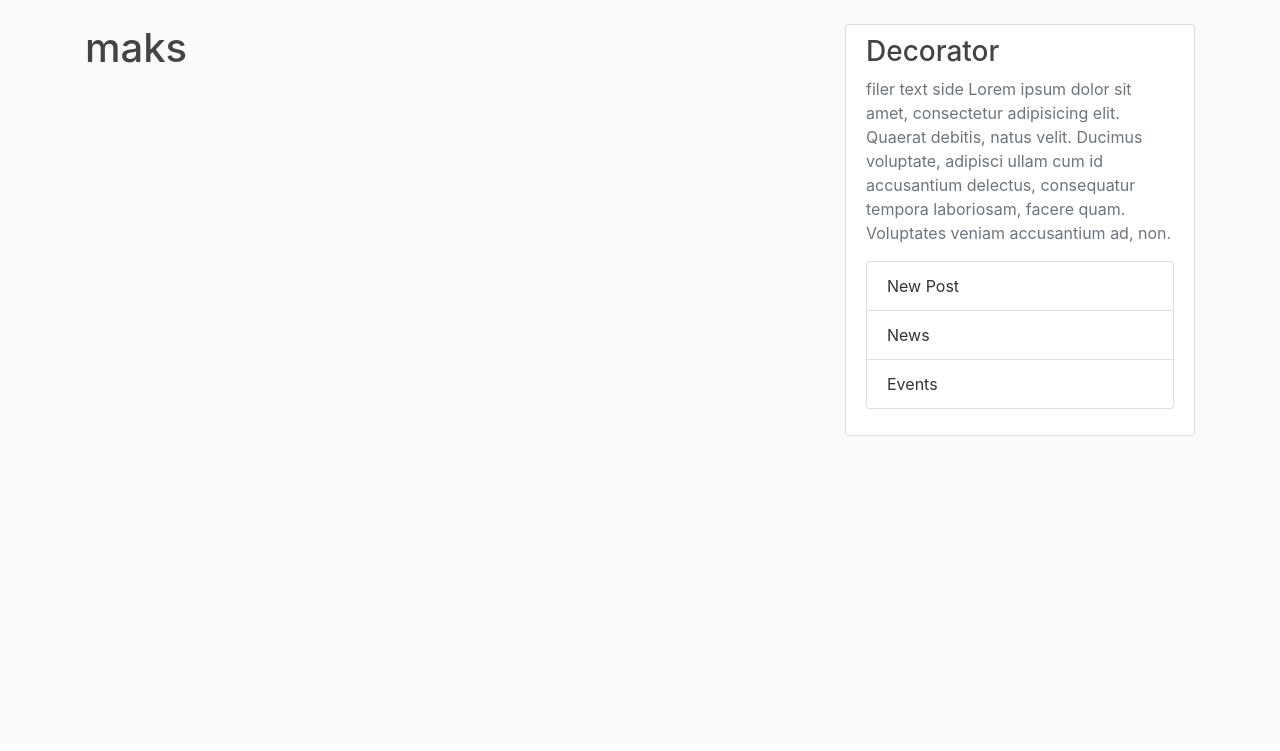
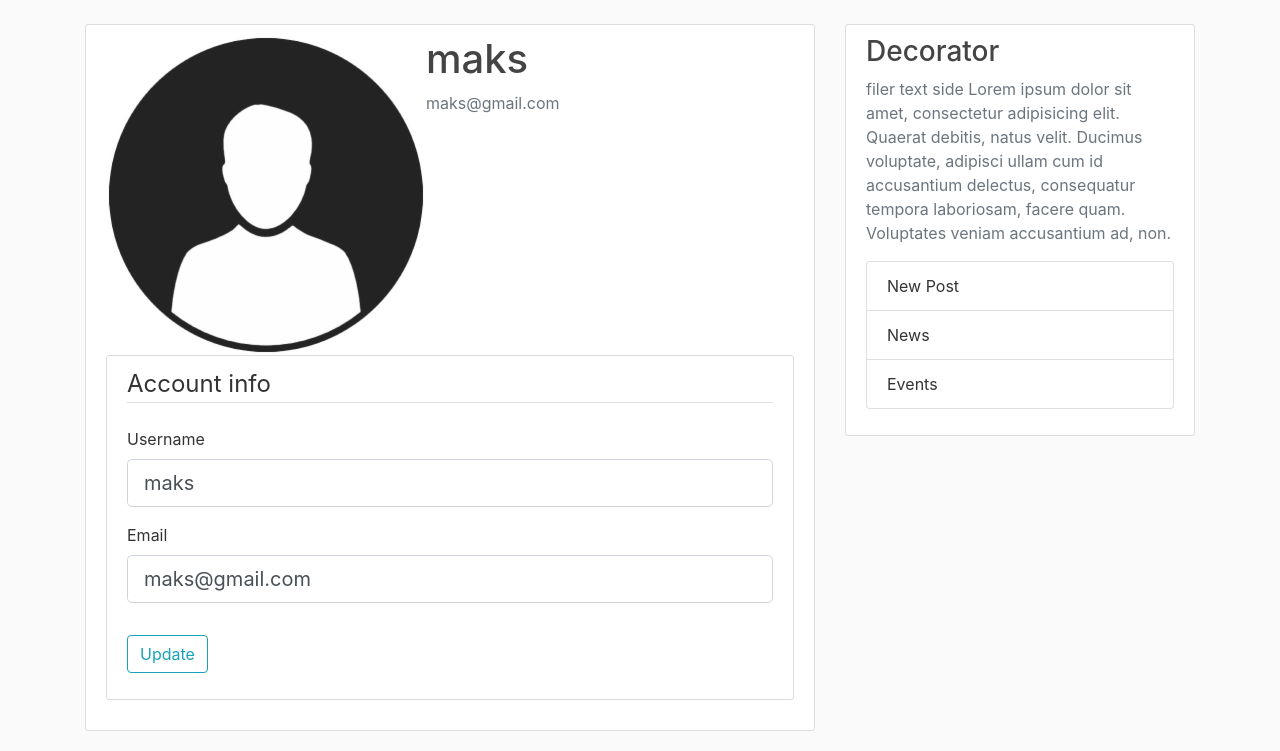
Before and after one commit to Maks-Drzezdzon/MyBlog, a Flask app: page /account in a window 1280 px wide. Shown: the part 56-807 px from the top of the page. Before the commit the page ends 492 px from the top, so only its background shows below. Run offline with Flask 2, Linux system fonts and the light colour scheme; a user stored in the database is signed in; some libraries are stand-ins or nearby versions.

Commit message:
form changes and validation

```diff
--- a/flaskblog/forms.py
+++ b/flaskblog/forms.py
@@ -1,8 +1,36 @@
 from flask_wtf import FlaskForm
+from flask_login import current_user
 from wtforms import StringField, PasswordField, SubmitField, BooleanField
 from wtforms.validators import DataRequired, Length, Email, EqualTo, ValidationError
 from flaskblog.models import User
 
+
+class UpdateAccountForm(FlaskForm):
+    username = StringField('Username',
+                           validators=[DataRequired(), Length(min=2, max=20)])
+    email = StringField('Email',
+                        validators=[DataRequired(), Email()])
+    submit_button = SubmitField('Update')
+
+    def validate_username(self, username):
+        if current_user.data != current_user.username:
+            user = User.query.filter_by(username=username.data).first()
+            if user:
+                raise ValidationError('That username is taken. Please choose a different one.')
+
+    def validate_email(self, email):
+        if current_user.data != current_user.email:
+            user = User.query.filter_by(email=email.data).first()
+            if user:
+                raise ValidationError('That email is taken. Please choose a different one.')
+
+
+class LoginForm(FlaskForm):
+    email = StringField('Email',
+                        validators=[DataRequired(), Email()])
+    password = PasswordField('Password', validators=[DataRequired()])
+    remember = BooleanField('Remember Me')
+    submit_button = SubmitField('Login')
 
 class RegistrationForm(FlaskForm):
     username = StringField('Username',
@@ -23,11 +51,3 @@ class RegistrationForm(FlaskForm):
         user = User.query.filter_by(email=email.data).first()
         if user:
             raise ValidationError('That email is taken. Please choose a different one.')
-
-
-class LoginForm(FlaskForm):
-    email = StringField('Email',
-                        validators=[DataRequired(), Email()])
-    password = PasswordField('Password', validators=[DataRequired()])
-    remember = BooleanField('Remember Me')
-    submit_button = SubmitField('Login')
--- a/flaskblog/routes.py
+++ b/flaskblog/routes.py
@@ -1,6 +1,6 @@
 from flask import render_template, url_for, flash, redirect, request
 from flaskblog import app, db, bcrypt
-from flaskblog.forms import RegistrationForm, LoginForm
+from flaskblog.forms import RegistrationForm, LoginForm, UpdateAccountForm
 from flaskblog.models import User, Post
 from flask_login import login_user, current_user, logout_user, login_required
 
@@ -62,7 +62,18 @@ def logout():
     logout_user()
     return redirect(url_for('home'))
 
-@app.route("/account")
+@app.route("/account", methods=['GET','POST'])
 @login_required
 def account():
-    return render_template('account.html', title='Account')
+    form = UpdateAccountForm()
+    if form.validate_on_submit():
+        current_user.username= form.username.data
+        current_user.email= form.email.data
+        db.session.commit()
+        flash('Account updated', 'success')
+        return redirect(url_for('account'))
+    elif request.method =='GET':
+        form.username.data=current_user.username
+        form.email.data=current_user.email
+    image_file = url_for('static', filename='profile_pics/' + current_user.image_file)
+    return render_template('account.html', title='Account', image_file=image_file, form=form)
--- a/flaskblog/static/main.css
+++ b/flaskblog/static/main.css
@@ -37,7 +37,7 @@ h1, h2, h3, h4, h5, h6 {
 }
 
 a.article-title:hover {
-  color: #008080;
+  color: #428bca;
   text-decoration: none;
 }
 
--- a/flaskblog/templates/account.html
+++ b/flaskblog/templates/account.html
@@ -1,4 +1,57 @@
 {% extends "layout.html" %}
 {% block content %}
-    <h1>{{ current_user.username }}</h1>
+<div class="content-section">
+	<div class="media">
+		<img src="{{ image_file }}" alt="userimage" class="rounded-circle">
+		<div class="media-body">
+			<h2 class="account-heading">{{ current_user.username }}</h2>
+			<p class="text-secondary">{{ current_user.email }}</p>
+		</div>
+	</div>
+		<div class="content-section">
+		<form method="POST">
+			{{ form.hidden_tag() }}
+			<fieldset class="form-group">
+				<legend class="border-bottom mb-4">Account info</legend>
+				<div class="form-group">
+					{{ form.username.label(class="form-control-label") }}
+
+					{% if form.username.errors %}
+						{{ form.username(class="form-control form-control-lg is-invalid") }}
+						<div class="invalid-feedback">
+							{% for error in form.username.errors %}
+								<span>{{ error }}</span>
+							{% endfor %}
+						</div>
+					{% else %}
+
+						{{ form.username(class="form-control form-control-lg") }}
+					{% endif %}
+				</div>
+
+				<div class="form-group">
+					{{ form.email.label(class="form-control-label") }}
+
+					{% if form.email.errors %}
+						{{ form.email(class="form-control form-control-lg is-invalid") }}
+						<div class="invalid-feedback">
+							{% for error in form.email.errors %}
+								<span>{{ error }}</span>
+							{% endfor %}
+						</div>
+					{% else %}
+
+						{{ form.email(class="form-control form-control-lg") }}
+					{% endif %}
+				</div>
+
+			</fieldset>
+			<div class="form-group">
+				{{ form.submit_button(class="btn btn-outline-info") }}
+			</div>
+
+		</form>
+	</div>
+</div>
+
 {% endblock content%}
--- a/flaskblog/templates/login.html
+++ b/flaskblog/templates/login.html
@@ -58,11 +58,5 @@
 		</form>
 	</div>
 
-	<div class="border-top pt-3">
-		<small class="text-mutaed">
-			<!-- pass in function name login not mapping -->
-			Already Signed up? <a href="{{ url_for('register') }}" class="ml-2">Sign in</a>
-		</small>
-	</div>
 
 {% endblock content %}
```
Also changed, not shown: flaskblog/static/profile_pics/default.jpg (added), flaskblog/static/profile_pics/s.jpg (added).
